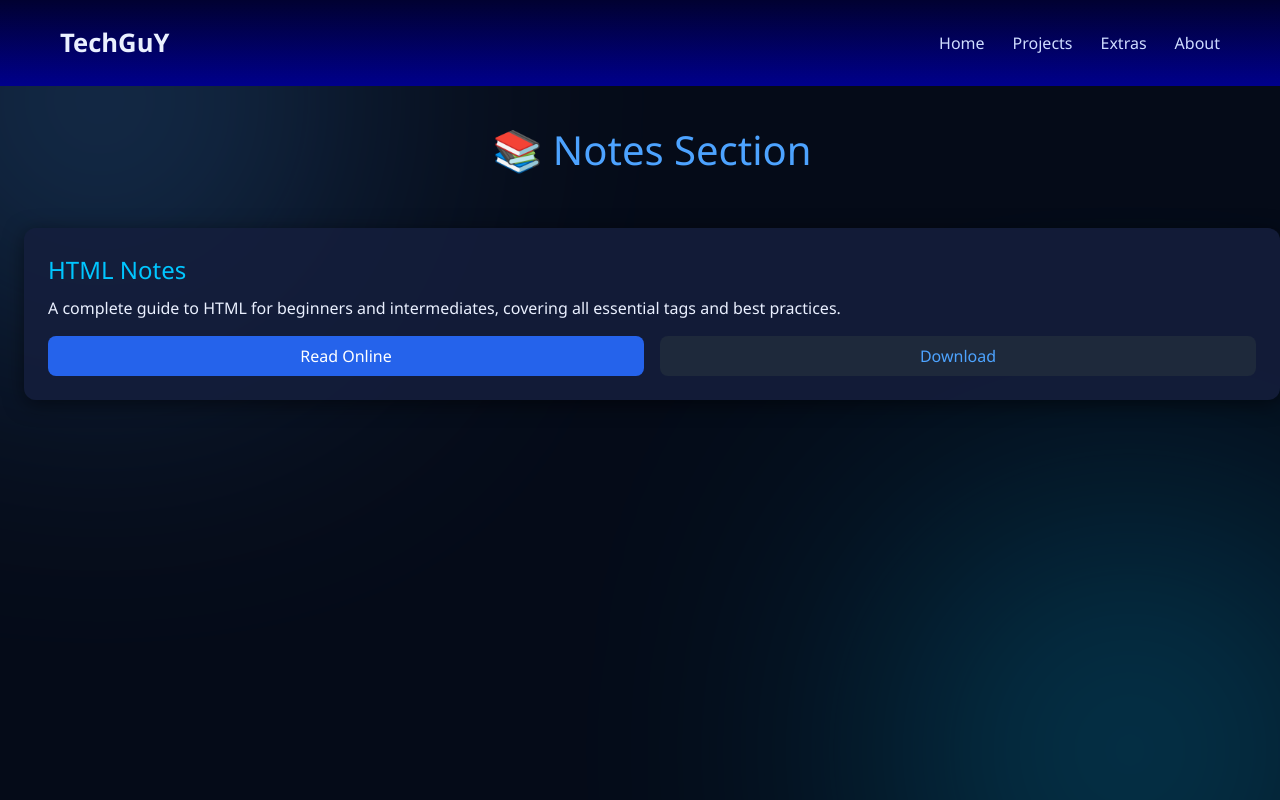
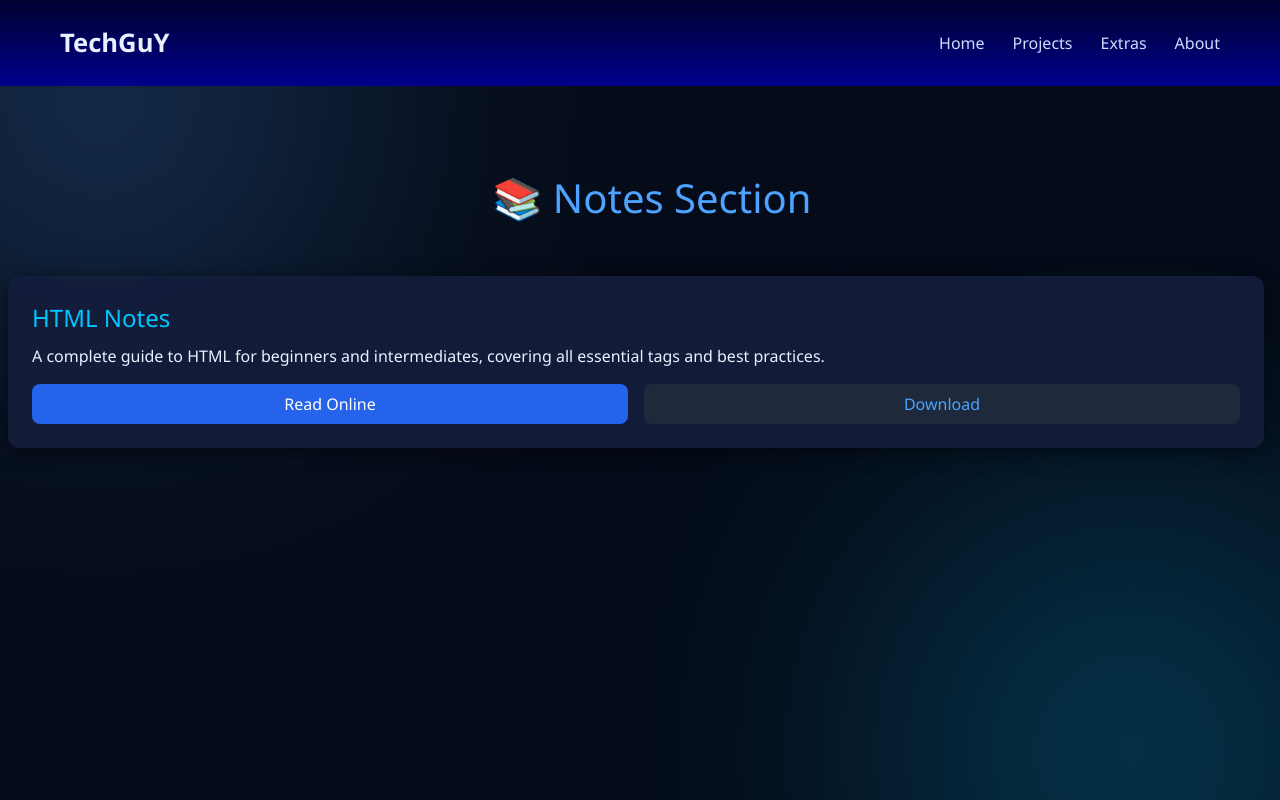
Before and after one commit to ProgrammerMuhammadMubashir/TechGuY, a Next.js app: page /Extras in a window 1280 px wide. Built offline with nearby package versions, Linux system fonts and the light colour scheme.

Commit message:
formatting heading + cards on extras  page

```diff
--- a/app/Extras/page.js
+++ b/app/Extras/page.js
@@ -9,13 +9,14 @@ const notesData = [
     downloadLink: 'https://drive.google.com/uc?export=download&id=1ZFZcHH25Cqz3Z1Gt-dawER-UGTuZlJKa', // replace with actual PDF path
   },
 
+
 ];
 
 const Extras = () => {
   return (
     <main className={styles.pivot}>
       <h2 className={styles.sectionTitle}>📚 Notes Section</h2>
-      <div className={styles.notesContainer}>
+     <div className={styles.notesContainer}>
         {notesData.map((note, index) => (
           <div key={index} className={styles.noteCard}>
             <h3 className={styles.noteTitle}>{note.title}</h3>
@@ -31,6 +32,7 @@ const Extras = () => {
           </div>
         ))}
       </div>
+
     </main>
   );
 };
--- a/app/Extras/page.module.css
+++ b/app/Extras/page.module.css
@@ -65,6 +65,7 @@ font-size: 1.4rem;
   text-align: center;
   font-size: 2.5rem;
   margin-bottom: 3rem;
+  margin-top:3rem;
   z-index: 1;
   position: relative;
   color: #4da3ff;
@@ -76,6 +77,7 @@ font-size: 1.4rem;
   grid-template-columns: repeat(auto-fit, minmax(280px, 1fr));
   z-index: 1;
   position: relative;
+  left: -2vh;
 }
 
 .noteCard {
```
